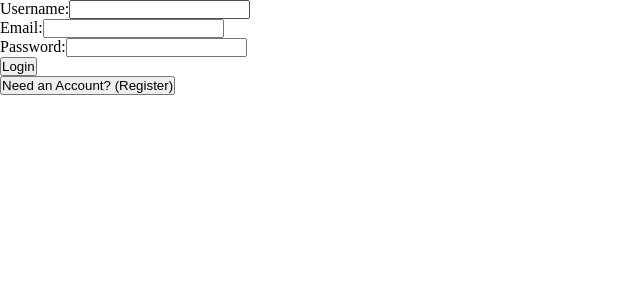
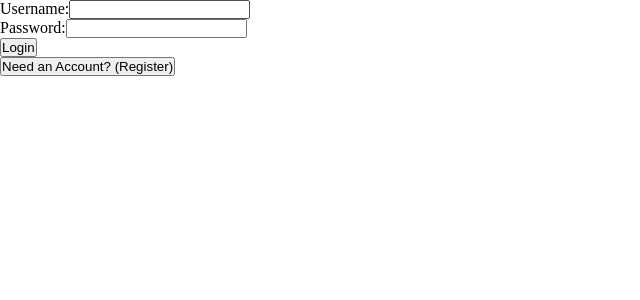
Before and after one commit to theGreatKyle1994/clickGame-FE, a React (Vite) app: page / in a window 1280 px wide. Shown: the top 300 px of the page, without its empty margins (0-640 px from the left). Built offline with nearby package versions, Linux system fonts and the light colour scheme.

Commit message:
fix crash regarding error responses

```diff
--- a/src/components/login-reg/AccountForm.tsx
+++ b/src/components/login-reg/AccountForm.tsx
@@ -24,21 +24,21 @@ const AccountForm: React.FunctionComponent = (): React.JSX.Element => {
   });
 
   const formStateHandler = (): void => {
-    setFormData((prevData) => ({
+    setFormData(() => ({
       username: {
-        ...prevData.username,
+        errMsg: "",
         value: "",
       },
       email: {
-        ...prevData.email,
+        errMsg: "",
         value: "",
       },
       password: {
-        ...prevData.password,
+        errMsg: "",
         value: "",
       },
       cPassword: {
-        ...prevData.cPassword,
+        errMsg: "",
         value: "",
       },
     }));
@@ -75,20 +75,20 @@ const AccountForm: React.FunctionComponent = (): React.JSX.Element => {
       .then((res) => {
         setFormData((prevData) => ({
           username: {
-            value: !res.data.errors ? "" : prevData.username.value,
-            errMsg: res.data.errors?.username?.message || "",
+            value: !res.data?.errors ? "" : prevData.username.value,
+            errMsg: res.data?.errors?.username?.message || "",
           },
           email: {
-            value: !res.data.errors ? "" : prevData.email.value,
-            errMsg: res.data.errors?.email?.message || "",
+            value: !res.data?.errors ? "" : prevData.email.value,
+            errMsg: res.data?.errors?.email?.message || "",
           },
           password: {
-            value: !res.data.errors ? "" : prevData.password.value,
-            errMsg: res.data.errors?.password?.message || "",
+            value: !res.data?.errors ? "" : prevData.password.value,
+            errMsg: res.data?.errors?.password?.message || "",
           },
           cPassword: {
-            value: !res.data.errors ? "" : prevData.cPassword.value,
-            errMsg: res.data.errors?.cPassword?.message || "",
+            value: !res.data?.errors ? "" : prevData.cPassword.value,
+            errMsg: res.data?.errors?.cPassword?.message || "",
           },
         }));
         console.log(res);
--- a/src/components/login-reg/Registration.tsx
+++ b/src/components/login-reg/Registration.tsx
@@ -15,6 +15,7 @@ const LoginRegistration: React.FunctionComponent<LoginRegistrationProps> = (
           value={formData.username.value}
         />
       </div>
+      {formState === "register" && (
         <div>
           <div>{formData.email.errMsg}</div>
           <label htmlFor="email">Email:</label>
@@ -26,6 +27,7 @@ const LoginRegistration: React.FunctionComponent<LoginRegistrationProps> = (
             value={formData.email.value}
           />
         </div>
+      )}
       <div>
         <div>{formData.password.errMsg}</div>
         <label htmlFor="password">Password:</label>
```
Lines whose indentation alone changed are shown as unchanged.
